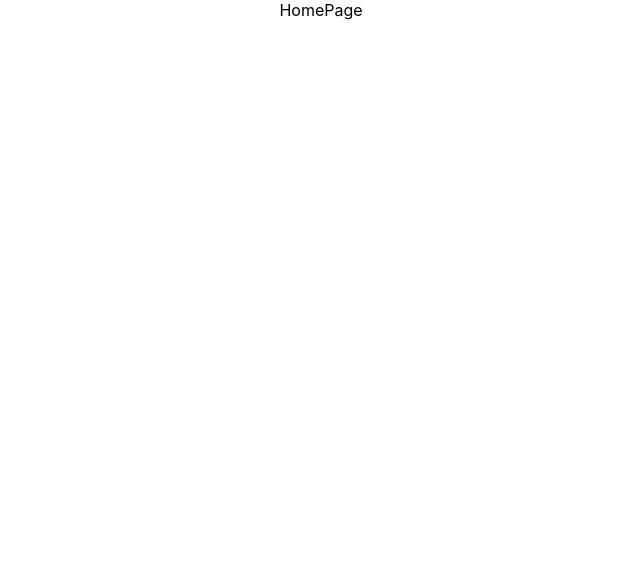
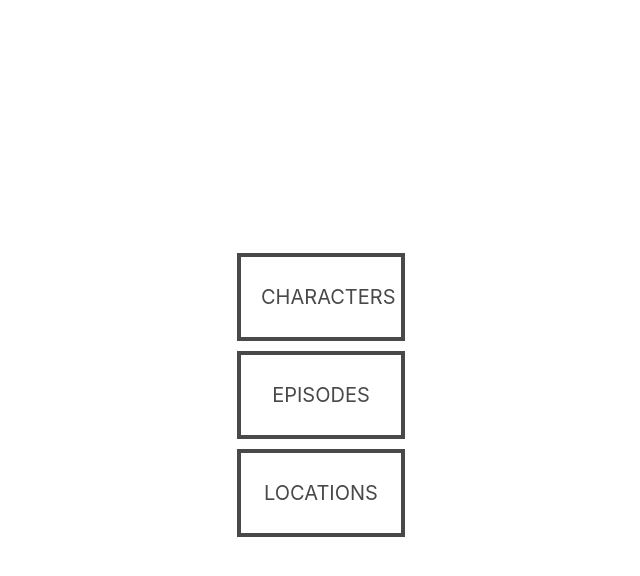
Before and after one commit to YaroslavMakarov/react-proficiency-test, a React (Create React App) app: page /#/ in a window 1280 px wide. Shown: the top 576 px of the page, without its empty margins (319-959 px from the left). Built offline with nearby package versions, Linux system fonts and the light colour scheme.

Commit message:
created home page

```diff
--- /dev/null
+++ b/src/components/HomePage/HomePage.scss
@@ -0,0 +1,34 @@
+.homepage {
+
+    &__container {
+        display: flex;
+        justify-content: center;
+        align-items: center;
+        height: 100vh;
+        flex-direction: column;
+    }
+
+    &__link {
+        margin-bottom: 10px;
+        text-decoration: none;
+        display: block;
+        height: 40px;
+        width: 120px;
+        line-height: 40px;
+        font-size: 20px;
+        color: #494949;
+        text-transform: uppercase;
+        text-decoration: none;
+        background: #ffffff;
+        padding: 20px;
+        border: 4px solid #494949;
+        transition: all 0.4s ease 0s;
+    }
+
+    &__link:hover {
+        color: #ffffff;
+        background: #f6b93b;
+        border-color: #f6b93b;
+        transition: all 0.4s ease 0s;
+    }
+}
--- a/src/components/HomePage/HomePage.tsx
+++ b/src/components/HomePage/HomePage.tsx
@@ -1,7 +1,31 @@
+import './HomePage.scss';
+
+import { NavLink } from 'react-router-dom';
+
 const HomePage = () => {
     return (
-        <div>
-            HomePage
+        <div className="homepage__container">
+            <NavLink
+              to="/characters"
+              exact
+              className="homepage__link"
+            >
+                Characters
+            </NavLink>
+            <NavLink
+              to="/episodes"
+              exact
+              className="homepage__link"
+            >
+                Episodes
+            </NavLink>
+            <NavLink
+              to="/locations"
+              exact
+              className="homepage__link"
+            >
+                Locations
+            </NavLink>
         </div>
     );
 };
```
Also changed, not shown: package.json (+7 -1 lines), 1 other file (tests, documents, lock files or other folders).
